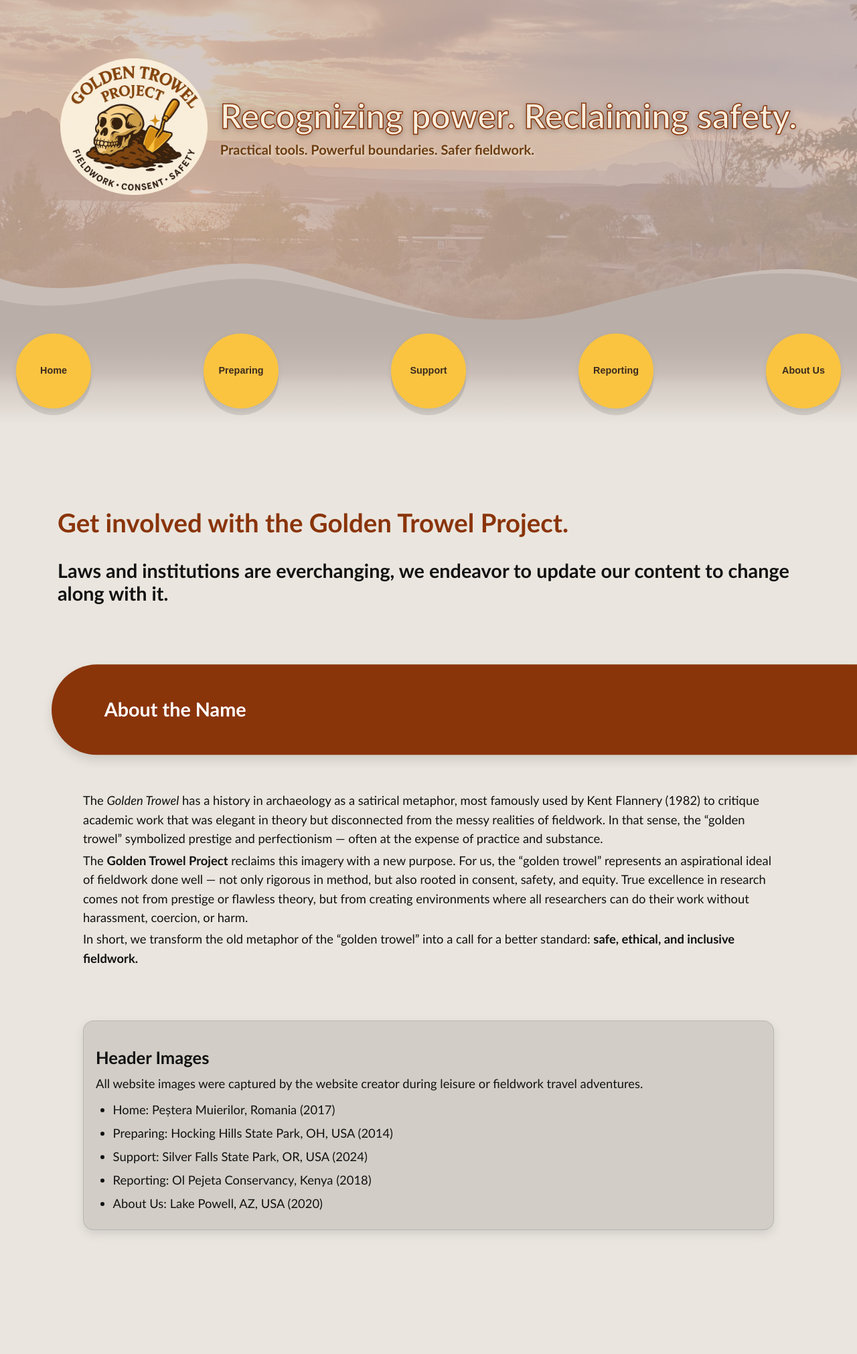
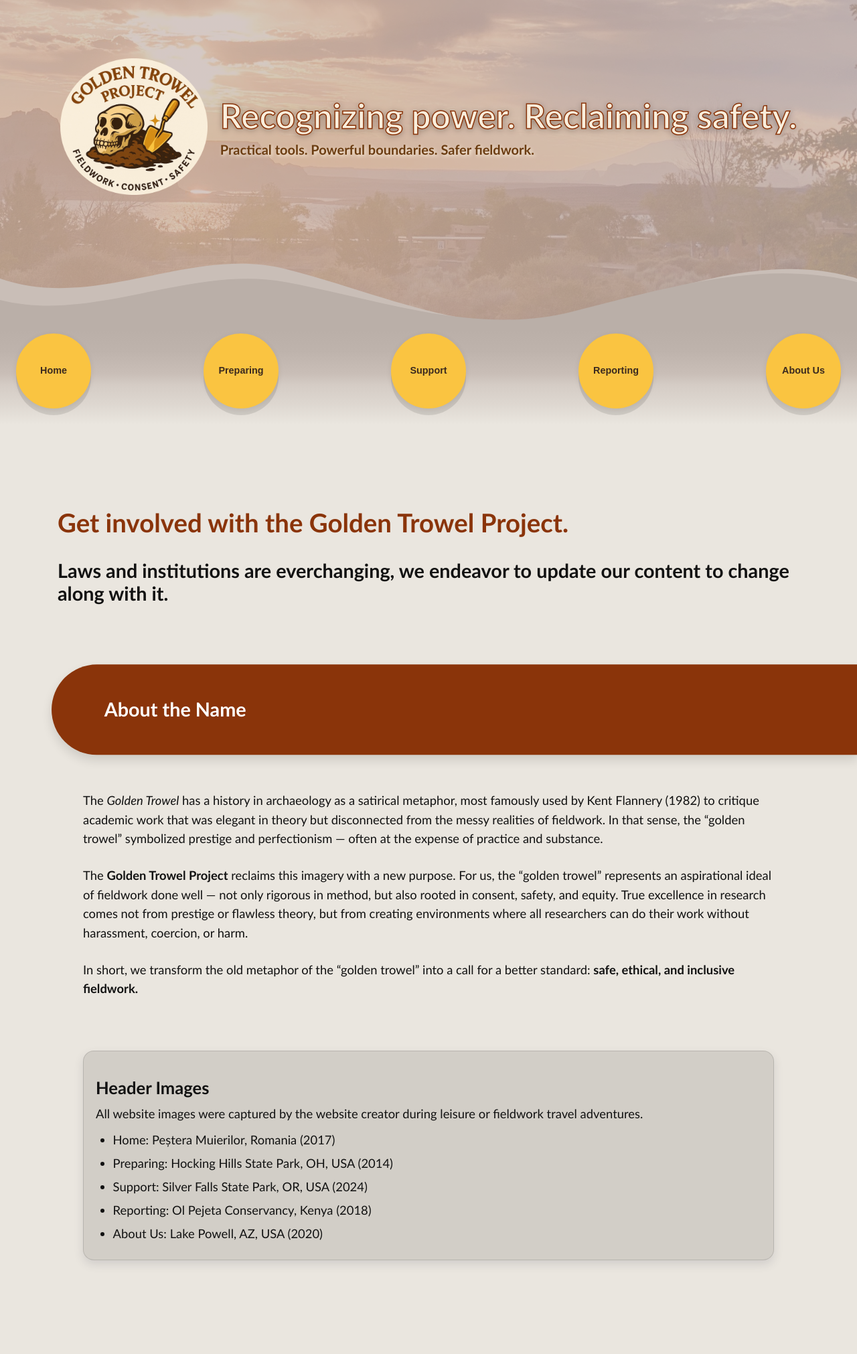
Before and after one commit to AnthroSafetyWarrior/GoldenTrowelProject, a Jekyll site: the page built from _pages/aboutus.html, in a window 1280 px wide. Shown: the whole page at 67% size. Built offline with Jekyll 4.4.1, drawn with Linux system fonts in a browser that asks for light colours; before the commit the page ends 1977 px from its top, so only the background shows below that.

Commit message:
updating name

```diff
--- a/_pages/aboutus.html
+++ b/_pages/aboutus.html
@@ -26,9 +26,9 @@
 </h2>
 <div class="text">
 <p>The <em>Golden Trowel</em> has a history in archaeology as a satirical metaphor, most famously used by Kent Flannery (1982) to critique academic work that was elegant in theory but disconnected from the messy realities of fieldwork. In that sense, the “golden trowel” symbolized prestige and perfectionism — often at the expense of practice and substance.</p>
-
+<br>
 <p>The <strong>Golden Trowel Project</strong> reclaims this imagery with a new purpose. For us, the “golden trowel” represents an aspirational ideal of fieldwork done well — not only rigorous in method, but also rooted in consent, safety, and equity. True excellence in research comes not from prestige or flawless theory, but from creating environments where all researchers can do their work without harassment, coercion, or harm.</p>
-
+<br>
 <p>In short, we transform the old metaphor of the “golden trowel” into a call for a better standard: <strong>safe, ethical, and inclusive fieldwork.</strong></p>
 </div>
 <br>
--- a/_pages/preparing.html
+++ b/_pages/preparing.html
@@ -79,7 +79,7 @@
 
 <!-- 2) DISCLAIMER — shared split -->
 <section class="section">
-<p class="pillhead pill--orange pill--clip-right pill--earlywrapl">Disclaimer: The resources provided on this website are not exhaustive or definitive. Regulations, reporting protocols, and legal requirements may vary by location and institution. Before conducting fieldwork, confirm current information with your university legal services, ethics or Title IX office, or a qualified legal professional.</p>
+<p class="pillhead pill--orange pill--clip-right pill--earlywrap">Disclaimer: The resources provided on this website are not exhaustive or definitive. Regulations, reporting protocols, and legal requirements may vary by location and institution. Before conducting fieldwork, confirm current information with your university legal services, ethics or Title IX office, or a qualified legal professional.</p>
 </section>
 
 <!-- 5) CHECKLIST — consistent grid utility -->
```
